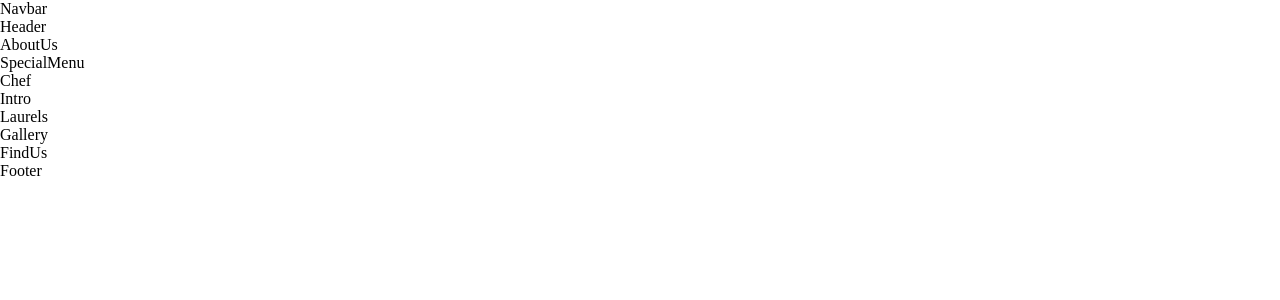
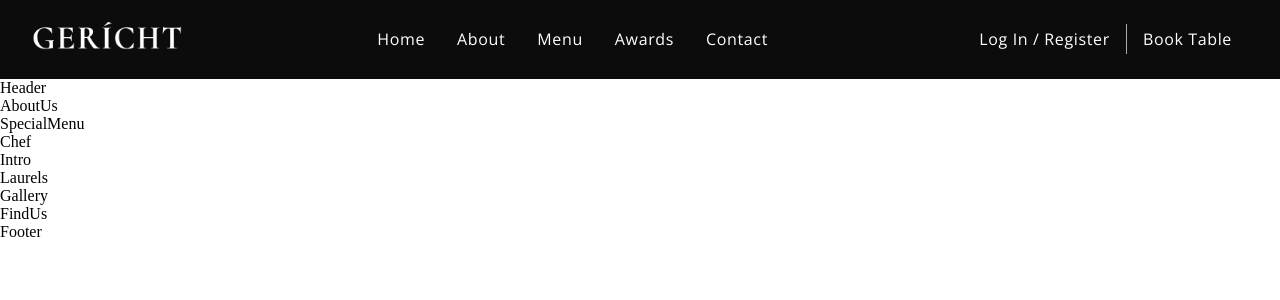
Before and after one commit to iambasilp/Restaurant-Modern-react-website, a React (Create React App) app: page / in a window 1280 px wide. Shown: the top 300 px of the page. Built offline with nearby package versions, Linux system fonts and the light colour scheme; a web font is replaced by a local one.

Commit message:
Navbar section added

```diff
--- a/package.json
+++ b/package.json
@@ -8,6 +8,7 @@
     "@testing-library/user-event": "^13.5.0",
     "react": "^18.2.0",
     "react-dom": "^18.2.0",
+    "react-icons": "^4.7.1",
     "react-scripts": "5.0.1",
     "web-vitals": "^2.1.4"
   },
--- a/src/components/Navbar/Navbar.css
+++ b/src/components/Navbar/Navbar.css
@@ -0,0 +1,122 @@
+.app__navbar {
+    min-width: 100vw;
+    background: var(--color-black);
+    padding: 1rem 2rem;
+}
+.app__navbar-links {
+  display: flex;
+  justify-content: space-between;
+  align-items: center;
+}
+.app__navbar-link__logo {
+  display: flex;
+  justify-content: flex-start;
+  align-items: center;
+}
+.app__navbar-links__logo img {
+  width: 150px;
+}
+.app__navbar-links__list {
+  flex: 1;
+  display: flex;
+  justify-content: center;
+  align-items: center;
+  list-style-type: none;
+  cursor: pointer;
+}
+.app__navbar-links__list li {
+  margin: 0 1rem;
+  cursor: pointer;
+}
+
+.app__navbar-links__list li:hover {
+  color: var(--color-grey);
+}
+
+.app__navbar-login {
+  display: flex;
+  justify-content: flex-end;
+  align-items: center;
+}
+.app__navbar-login a {
+  margin: 0 1rem;
+  text-decoration: none;
+  transition: 0.5s ease;
+}
+.app__navbar-login a:hover {
+  border-bottom: 1px solid var(--color-golden);
+}
+.app__navbar-login div {
+  width: 1px;
+  height: 30px;
+  background-color: var(--color-grey);
+}
+.toggle__menu {
+  cursor: pointer;
+}
+.app__navbar-menu {
+  display: none;
+}
+.app__navbar-menu__overlay {
+  position: fixed;
+  top: 0;
+  left: 0;
+  width: 100%;
+  height: 100vh;
+  background: var(--color-black);
+  transition: 0.5s ease;
+  display: flex;
+  justify-content: center;
+  align-items: center;
+  flex-direction: column;
+  z-index: 5;
+}
+.app__navbar-menu__overlay .overlay_close {
+  position: absolute;
+  top: 1.5rem;
+  cursor: pointer;
+  right: 2rem;
+  color: var(--color-golden);
+}
+.app__navbar-menu-links__list {
+  list-style-type: none;
+  display: flex;
+  flex-direction: column;
+  row-gap: 2rem;
+  text-align: center;
+}
+.app__navbar-menu-links__list li{
+    cursor: pointer;
+    text-align: center;
+    color: var(--color-golden);
+    font-size: 2rem;
+    font-family: var(--font-family);
+}
+.app__navbar-menu-links__list li:hover{
+    color: var(--color-white);
+}
+
+@media screen and (max-width:2000px) {
+    .app__navbar-link__logo img{
+        width: 210px;
+    }
+}
+@media screen and (max-width: 1150px) {
+    .app__navbar-links__list{
+        display: none;
+    }
+    .app__navbar-menu{
+        display: flex;
+    }
+}
+@media screen and (max-width:650px) {
+    .app__navbar{
+        padding: 1rem;
+    }
+    .app__navbar-login{
+        display: none;
+    }
+    .app__navbar-links__logo img{
+        width: 110px;
+    }
+}
--- a/src/components/Navbar/Navbar.jsx
+++ b/src/components/Navbar/Navbar.jsx
@@ -1,11 +1,85 @@
-import React from 'react';
+import React, { useState } from "react";
+import { GiHamburgerMenu } from "react-icons/gi";
+import { MdOutlineRestaurantMenu } from "react-icons/md";
+import images from "../../constants/images";
+import "./Navbar.css";
 
-import './Navbar.css';
+const Navbar = () => {
+  const [toggleMenu, setToggleMenu] = useState(false);
+  return (
+    <nav className="app__navbar">
+      <div className="app__navbar-links">
+        <div className="app__navbar-links__logo">
+          <img src={images.gericht} alt="logo image" />
+        </div>
+        <ul className="app__navbar-links__list">
+          <li className="p__opensans">
+            <a href="#home">Home</a>
+          </li>
+          <li className="p__opensans">
+            <a href="#about">About</a>
+          </li>
+          <li className="p__opensans">
+            <a href="#menu">Menu</a>
+          </li>
+          <li className="p__opensans">
+            <a href="#awards">Awards</a>
+          </li>
+          <li className="p__opensans">
+            <a href="#contact">Contact</a>
+          </li>
+        </ul>
+        <div className="app__navbar-login">
+          <a href="#login" className="p__opensans">
+            Log In / Register
+          </a>
+          <div />
+          <a href="/" className="p__opensans">
+            Book Table
+          </a>
+        </div>
+        <div className="app__navbar-menu">
+          <GiHamburgerMenu
+            color="#fff"
+            fontSize={27}
+            onClick={() => {
+              setToggleMenu(true);
+            }}
+            className="toggle__menu"
+          />
+          {toggleMenu && (
+            <div className="app__navbar-menu__overlay slide-bottom">
+              <MdOutlineRestaurantMenu
 
-const Navbar = () => (
-  <div>
-    Navbar
-  </div>
-);
+                fontSize={27}
+                onClick={() => {
+                  setToggleMenu(false);
+                }}
+                className="overlay_close"
+              />
+              <div className="app__navbar-menu-links__list">
+                <li className="p__opensans">
+                  <a href="#home">Home</a>
+                </li>
+                <li className="p__opensans">
+                  <a href="#about">About</a>
+                </li>
+                <li className="p__opensans">
+                  <a href="#menu">Menu</a>
+                </li>
+                <li className="p__opensans">
+                  <a href="#awards">Awards</a>
+                </li>
+                <li className="p__opensans">
+                  <a href="#contact">Contact</a>
+                </li>
+              </div>
+            </div>
+          )}
+        </div>
+      </div>
+    </nav>
+  );
+};
 
 export default Navbar;
```
Also changed, not shown: src/index.css (line endings or trailing spaces), 1 other file (tests, documents, lock files or other folders).
